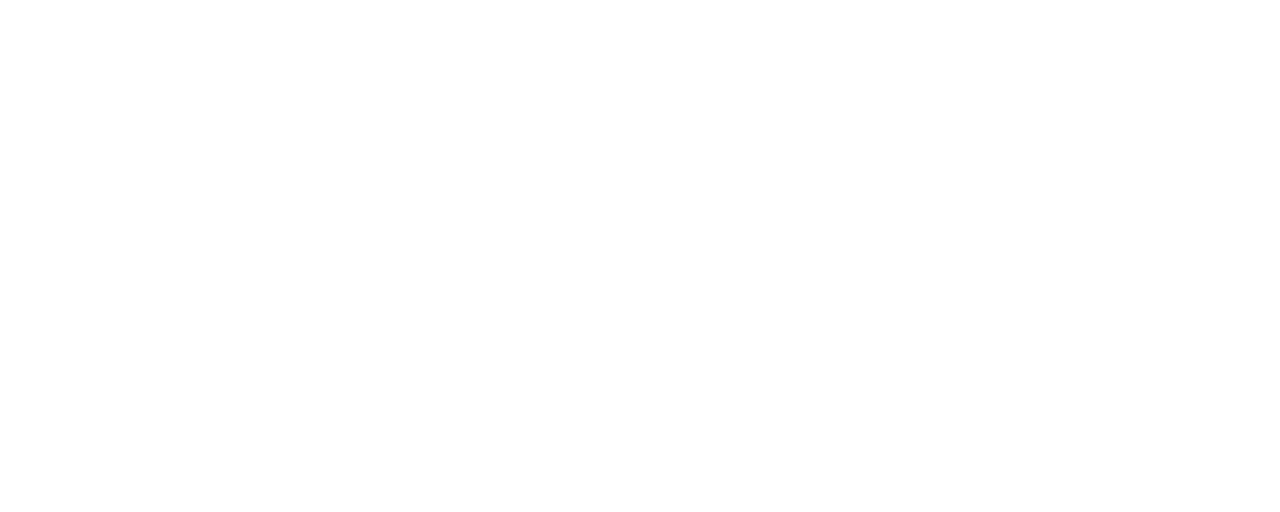
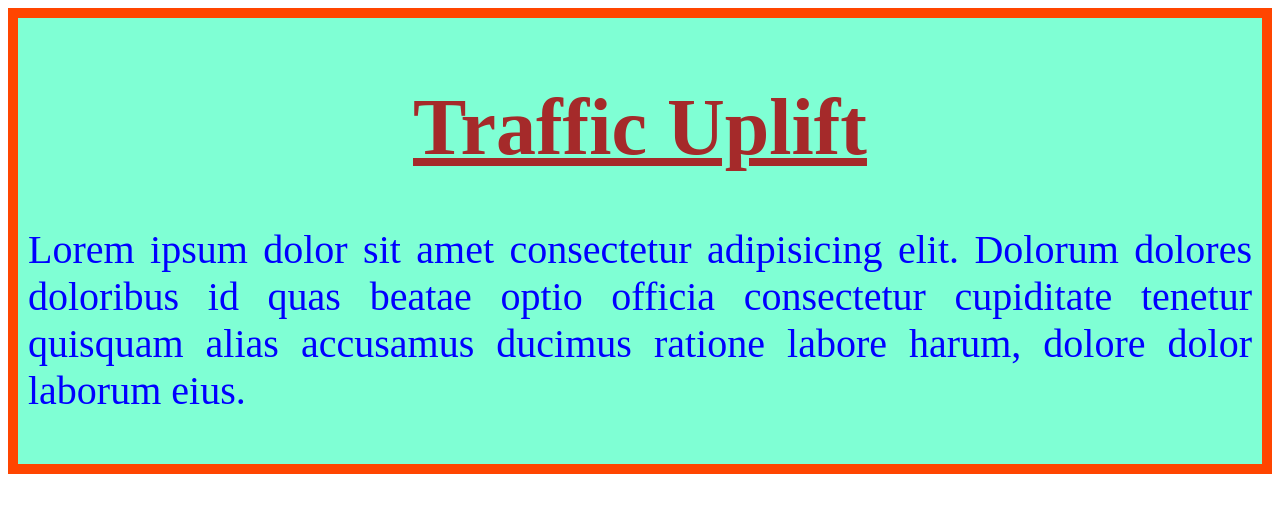
Before and after one commit to masumgaibandha/my-2nd-project-repo, a plain HTML site: page index.html in a window 1280 px wide. Drawn offline with Linux system fonts and the light colour scheme.

Commit message:
addeded the first blog

```diff
--- /dev/null
+++ b/Style/style.css
@@ -0,0 +1,14 @@
+div{
+  background-color:aquamarine;
+  padding: 10px;
+  border: 10px solid orangered;
+  font-size: 40px;
+  color:blue;
+  text-align: justify;
+  padding: 10px;
+}
+h1{
+  text-align: center;
+  text-decoration: underline;
+  color:brown;
+}
--- a/index.html
+++ b/index.html
@@ -4,8 +4,14 @@
   <meta charset="UTF-8">
   <meta name="viewport" content="width=device-width, initial-scale=1.0">
   <title>My Second Git hub Project</title>
+  <link rel="stylesheet" href="/Style/style.css">
 </head>
 <body>
+  <div>
+    <h1>Traffic Uplift</h1>
+    <p>Lorem ipsum dolor sit amet consectetur adipisicing elit. Dolorum dolores doloribus id quas beatae optio officia consectetur cupiditate tenetur quisquam alias accusamus ducimus ratione labore harum, dolore dolor laborum eius.</p>
+
+  </div>
 
 </body>
 </html>
```
